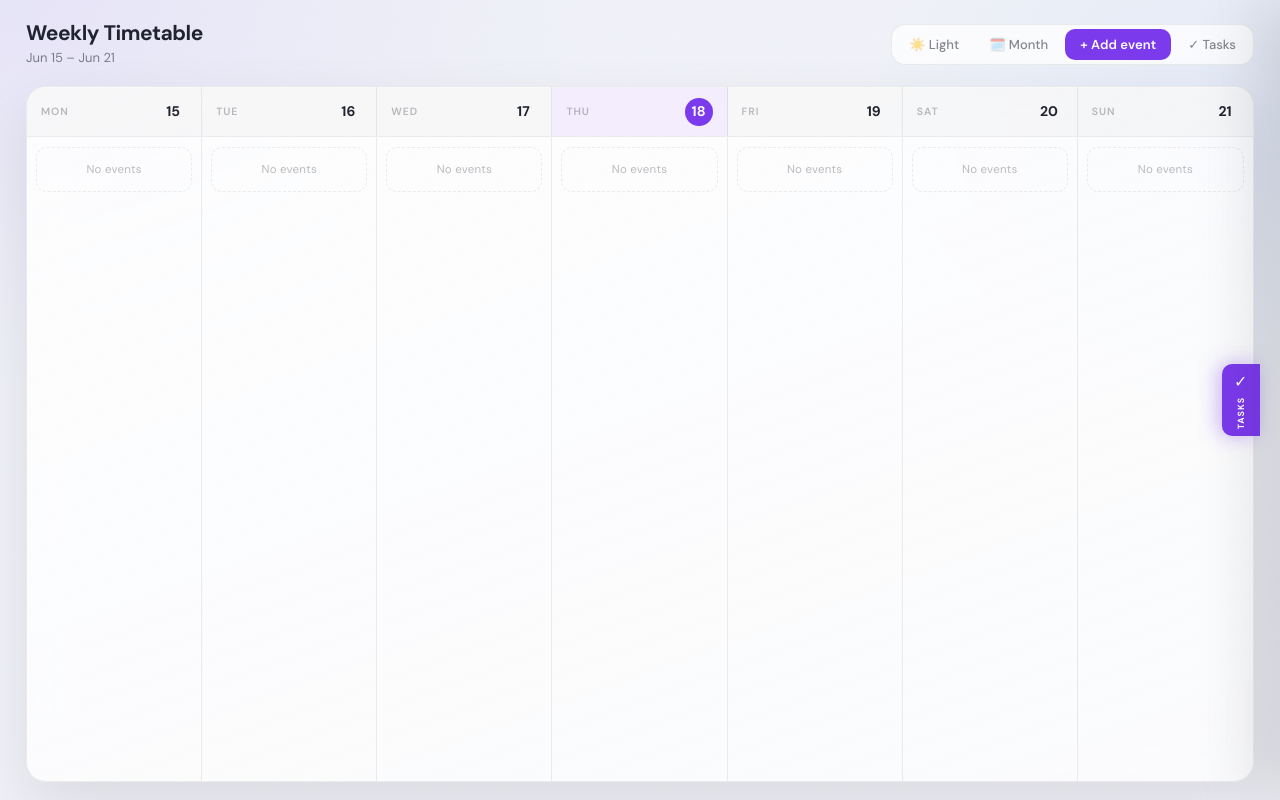
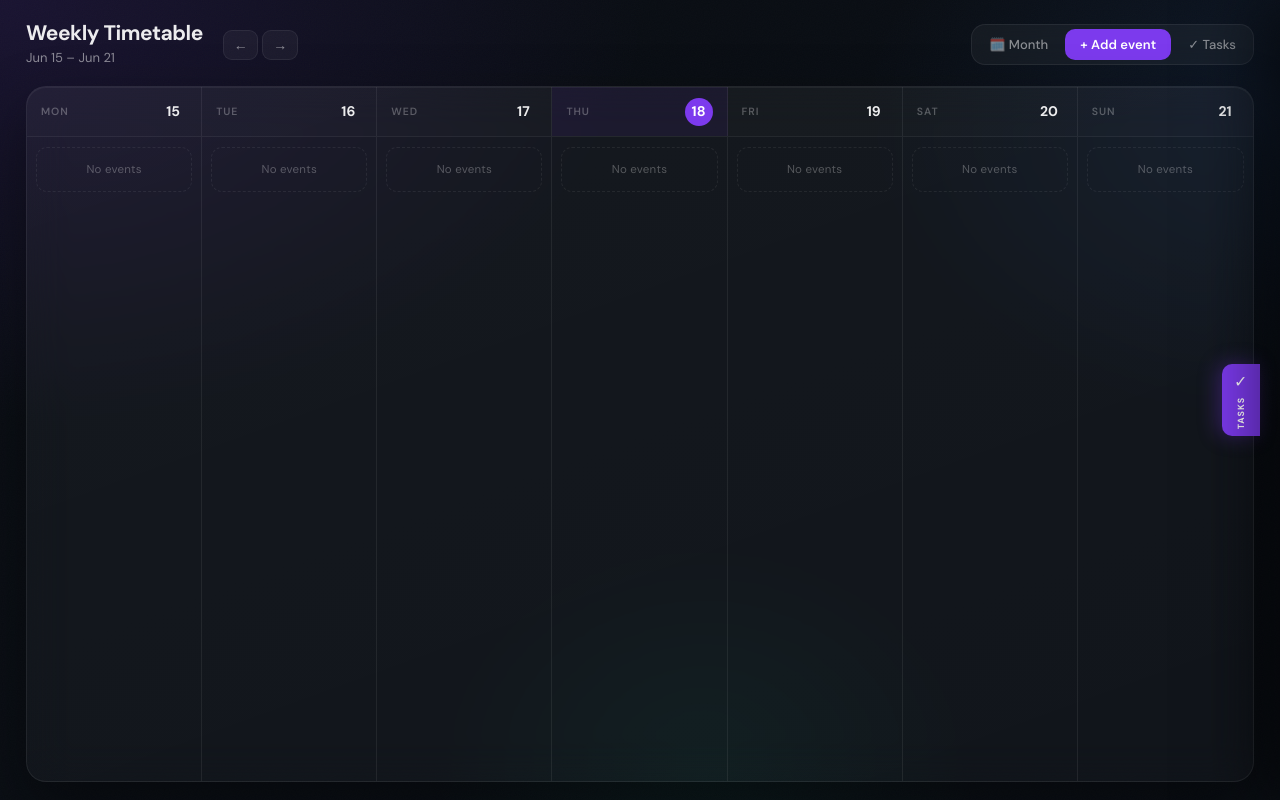
Before and after one commit to DavidAji06/Schedula, a React (Vite) app in the folder frontend-app/: page / in a window 1280 px wide. Built offline with nearby package versions, Linux system fonts and the light colour scheme.

Commit message:
Force dark mode (prefer), improved navigation on weekly view

```diff
--- a/frontend-app/src/App.jsx
+++ b/frontend-app/src/App.jsx
@@ -2,27 +2,14 @@ import { useEffect, useState } from "react";
 import WeeklyCalendarGrid from "./components/WeeklyCalendarGrid";
 import MonthlyCalendarGrid from "./components/MonthlyCalendarGrid";
 
-function getInitialTheme() {
-  const saved = localStorage.getItem("theme");
-  if (saved === "light" || saved === "dark") return saved;
-
-  const prefersLight = window.matchMedia?.("(prefers-color-scheme: light)")?.matches;
-  return prefersLight ? "light" : "dark";
-}
-
 export default function App() {
-  const [theme, setTheme] = useState(getInitialTheme);
-  const [view, setView] = useState("week"); // "week" | "month"
+  const [view, setView] = useState("week");
   const [events, setEvents] = useState([]);
 
+  // Force dark theme permanently
   useEffect(() => {
-    document.documentElement.setAttribute("data-theme", theme);
-    localStorage.setItem("theme", theme);
-  }, [theme]);
-
-  function toggleTheme() {
-    setTheme((t) => (t === "dark" ? "light" : "dark"));
-  }
+    document.documentElement.setAttribute("data-theme", "dark");
+  }, []);
 
   function toggleView() {
     setView((v) => (v === "week" ? "month" : "week"));
@@ -30,8 +17,6 @@ export default function App() {
 
   return view === "week" ? (
     <WeeklyCalendarGrid
-      theme={theme}
-      onToggleTheme={toggleTheme}
       view={view}
       onToggleView={toggleView}
       events={events}
@@ -39,8 +24,6 @@ export default function App() {
     />
   ) : (
     <MonthlyCalendarGrid
-      theme={theme}
-      onToggleTheme={toggleTheme}
       view={view}
       onToggleView={toggleView}
       events={events}
--- a/frontend-app/src/components/MonthlyCalendarGrid.jsx
+++ b/frontend-app/src/components/MonthlyCalendarGrid.jsx
@@ -148,9 +148,9 @@ export default function MonthlyCalendarGrid({ theme, onToggleTheme, view, onTogg
         </div>
 
         <div className="month__actions">
-          <button className="month__iconBtn" type="button" onClick={onToggleTheme}>
+          {/* <button className="month__iconBtn" type="button" onClick={onToggleTheme}>
             {theme === "dark" ? "🌙 Dark" : "☀️ Light"}
-          </button>
+          </button> */}
 
           <button className="month__iconBtn" type="button" onClick={onToggleView}>
             📆 Week
--- a/frontend-app/src/components/WeeklyCalendarGrid.css
+++ b/frontend-app/src/components/WeeklyCalendarGrid.css
@@ -1,6 +1,6 @@
 @import url('https://fonts.googleapis.com/css2?family=DM+Sans:ital,opsz,wght@0,9..40,300;0,9..40,400;0,9..40,500;0,9..40,600;0,9..40,700;1,9..40,400&display=swap');
 
-/* Design tokens */
+/* ── Design tokens ───────────────────────────────────────────── */
 :root {
   --bg:        #080c12;
   --surface:   rgba(255,255,255,0.045);
@@ -34,7 +34,7 @@
   --line2:    rgba(0,0,0,0.04);
 }
 
-/* Page */
+/* ── Page ────────────────────────────────────────────────────── */
 .week {
   height: 100vh;
   display: flex;
@@ -70,7 +70,7 @@
     radial-gradient(ellipse 700px 500px at 100% 15%, rgba(59,130,246,0.07), transparent 60%);
 }
 
-/*  Topbar */
+/* ── Topbar ──────────────────────────────────────────────────── */
 .week__topbar {
   display: flex;
   align-items: center;
@@ -138,7 +138,7 @@
 .week__btn:hover  { opacity: 0.87; }
 .week__btn:active { transform: scale(0.97); }
 
-/* Card */
+/* ── Card ────────────────────────────────────────────────────── */
 .week__card {
   flex: 1;
   min-height: 0;
@@ -159,7 +159,7 @@
   box-shadow: 0 24px 60px rgba(0,0,0,0.09), 0 1px 0 rgba(255,255,255,1) inset;
 }
 
-/* Column headers */
+/* ── Column headers ──────────────────────────────────────────── */
 .grid { display: grid; grid-template-columns: repeat(7, minmax(0,1fr)); }
 .grid--header { border-bottom: 1px solid var(--line); flex-shrink: 0; }
 
@@ -197,7 +197,7 @@
 .cell--today.cell--head { background: rgba(124,58,237,0.08); }
 .cell--today .cell__date { background: var(--accent); color: #fff; }
 
-/*  Body  */
+/* ── Body ────────────────────────────────────────────────────── */
 .grid--body {
   flex: 1;
   min-height: 0;
@@ -221,7 +221,7 @@
 
 .cell--col:hover { background: var(--surface3); }
 
-/*  Empty */
+/* ── Empty ───────────────────────────────────────────────────── */
 .cell__empty {
   border: 1.5px dashed var(--line);
   border-radius: 11px;
@@ -233,7 +233,7 @@
   user-select: none;
 }
 
-/* Events */
+/* ── Events ──────────────────────────────────────────────────── */
 .events { display: flex; flex-direction: column; gap: 7px; }
 
 .event {
@@ -325,7 +325,7 @@
 .event__bell:hover     { opacity: 0.65; transform: scale(1.2); border-color: transparent; }
 .event__bell--on       { opacity: 1; filter: drop-shadow(0 0 4px rgba(167,139,250,0.65)); }
 
-/*  Conflict  */
+/* ── Conflict ────────────────────────────────────────────────── */
 .event--conflict {
   border-color: rgba(239,68,68,0.50) !important;
   background: rgba(239,68,68,0.09) !important;
@@ -340,7 +340,7 @@
 
 .event__conflict-icon { margin-right: 4px; font-size: 11px; }
 
-/*  Modal  */
+/* ── Modal ───────────────────────────────────────────────────── */
 .modal {
   position: fixed;
   inset: 0;
@@ -487,3 +487,49 @@
 
 @media (max-width: 520px) { .form__row { grid-template-columns: 1fr; } }
 @media (max-width: 900px)  { .week__card { overflow-x: auto; } .grid { min-width: 860px; } }
+
+.event__recur-icon { margin-right: 4px; font-size: 10px; opacity: 0.7; }
+
+/* ── Week navigation ─────────────────────────────────────────── */
+.week__topbar__left {
+  display: flex;
+  align-items: center;
+  gap: 20px;
+}
+
+.week__nav {
+  display: flex;
+  align-items: center;
+  gap: 4px;
+}
+
+.week__navBtn {
+  border: 1px solid var(--line);
+  background: var(--surface);
+  color: var(--text2);
+  width: 30px;
+  height: 30px;
+  border-radius: 9px;
+  cursor: pointer;
+  font-size: 14px;
+  display: flex;
+  align-items: center;
+  justify-content: center;
+  transition: background 140ms, color 140ms;
+  font-family: var(--font);
+}
+.week__navBtn:hover { background: var(--surface2); color: var(--text); }
+
+.week__todayBtn {
+  border: 1px solid var(--line);
+  background: var(--surface);
+  color: var(--text2);
+  padding: 5px 11px;
+  border-radius: 9px;
+  cursor: pointer;
+  font-size: 12px;
+  font-weight: 600;
+  font-family: var(--font);
+  transition: background 140ms, color 140ms;
+}
+.week__todayBtn:hover { background: var(--accent-lo); color: var(--accent); }
--- a/frontend-app/src/components/WeeklyCalendarGrid.jsx
+++ b/frontend-app/src/components/WeeklyCalendarGrid.jsx
@@ -26,7 +26,16 @@ function isSameDay(a, b) {
 }
 
 export default function WeeklyCalendarGrid({ theme, onToggleTheme, view, onToggleView, events, setEvents }) {
-  const weekDates = useMemo(() => getWeekDates(new Date()), []);
+  const [weekStart, setWeekStart] = useState(() => {
+    const today = new Date();
+    const day = today.getDay();
+    const diff = (day === 0 ? -6 : 1) - day;
+    today.setDate(today.getDate() + diff);
+    today.setHours(0, 0, 0, 0);
+    return today;
+  });
+
+  const weekDates = useMemo(() => getWeekDates(weekStart), [weekStart]);
   const [modalOpen, setModalOpen] = useState(false);
   const [editingId, setEditingId] = useState(null);
   const [selectedDate, setSelectedDate] = useState(() => new Date());
@@ -38,6 +47,32 @@ export default function WeeklyCalendarGrid({ theme, onToggleTheme, view, onToggl
     const id = setInterval(() => setNow(new Date()), 60_000);
     return () => clearInterval(id);
   }, []);
+
+  function prevWeek() {
+    setWeekStart((d) => { const n = new Date(d); n.setDate(n.getDate() - 7); return n; });
+  }
+
+  function nextWeek() {
+    setWeekStart((d) => { const n = new Date(d); n.setDate(n.getDate() + 7); return n; });
+  }
+
+  function goToToday() {
+    const today = new Date();
+    const day = today.getDay();
+    const diff = (day === 0 ? -6 : 1) - day;
+    today.setDate(today.getDate() + diff);
+    today.setHours(0, 0, 0, 0);
+    setWeekStart(today);
+  }
+
+  const isThisWeek = isSameDay(weekDates[0], (() => {
+    const today = new Date();
+    const day = today.getDay();
+    const diff = (day === 0 ? -6 : 1) - day;
+    const mon = new Date(today);
+    mon.setDate(today.getDate() + diff);
+    return mon;
+  })());
 
   const eventToEdit = editingId ? events.find((e) => e.id === editingId) : null;
 
@@ -173,6 +208,7 @@ export default function WeeklyCalendarGrid({ theme, onToggleTheme, view, onToggl
       />
 
       <header className="week__topbar">
+        <div className="week__topbar__left">
           <div>
             <h1 className="week__title">Weekly Timetable</h1>
             <p className="week__subtitle">
@@ -180,11 +216,19 @@ export default function WeeklyCalendarGrid({ theme, onToggleTheme, view, onToggl
               {weekDates[6].toLocaleDateString(undefined, { month: "short", day: "numeric" })}
             </p>
           </div>
+          <div className="week__nav">
+            <button className="week__navBtn" type="button" onClick={prevWeek} aria-label="Previous week">←</button>
+            {!isThisWeek && (
+              <button className="week__todayBtn" type="button" onClick={goToToday}>Today</button>
+            )}
+            <button className="week__navBtn" type="button" onClick={nextWeek} aria-label="Next week">→</button>
+          </div>
+        </div>
 
         <div className="week__actions">
-          <button className="week__iconBtn" type="button" onClick={onToggleTheme}>
+          {/* <button className="week__iconBtn" type="button" onClick={onToggleTheme}>
             {theme === "dark" ? "🌙 Dark" : "☀️ Light"}
-          </button>
+          </button> */}
 
           <button className="week__iconBtn" type="button" onClick={onToggleView}>
             {view === "week" ? "🗓️ Month" : "📆 Week"}
```
Lines whose indentation alone changed are shown as unchanged.
